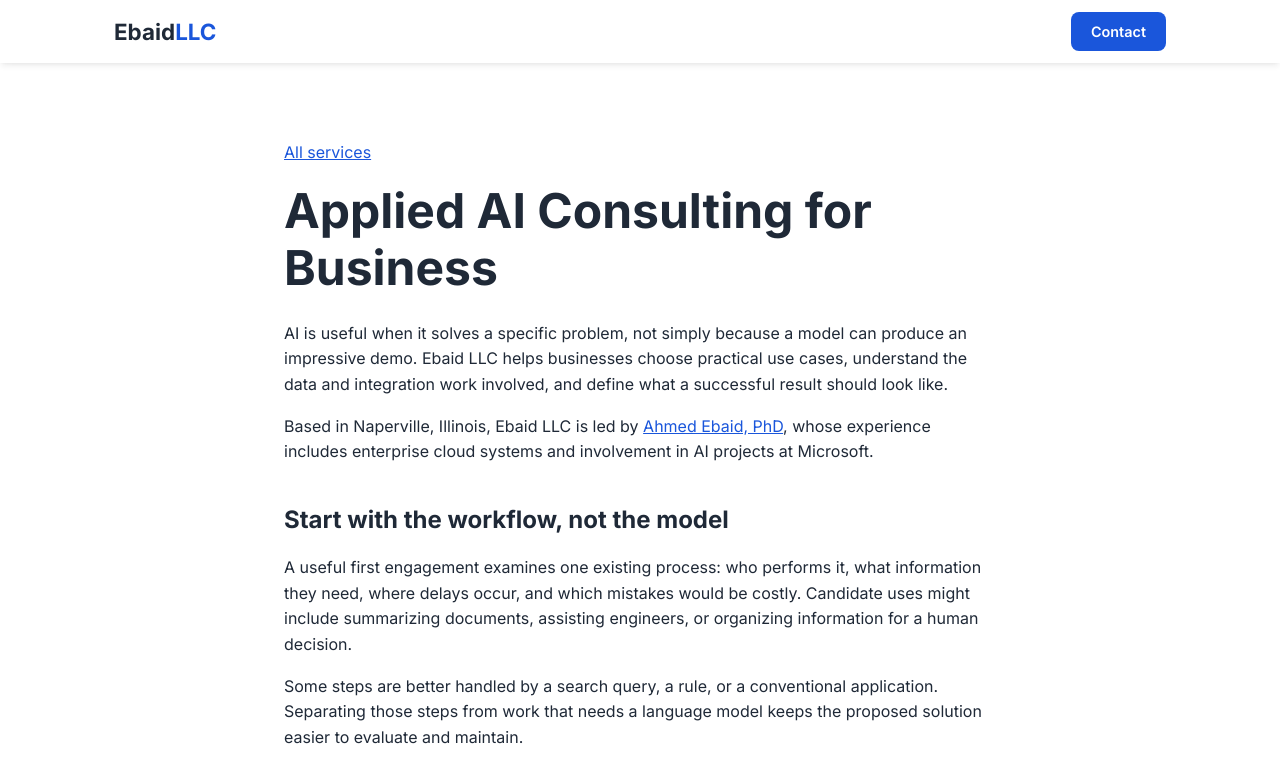
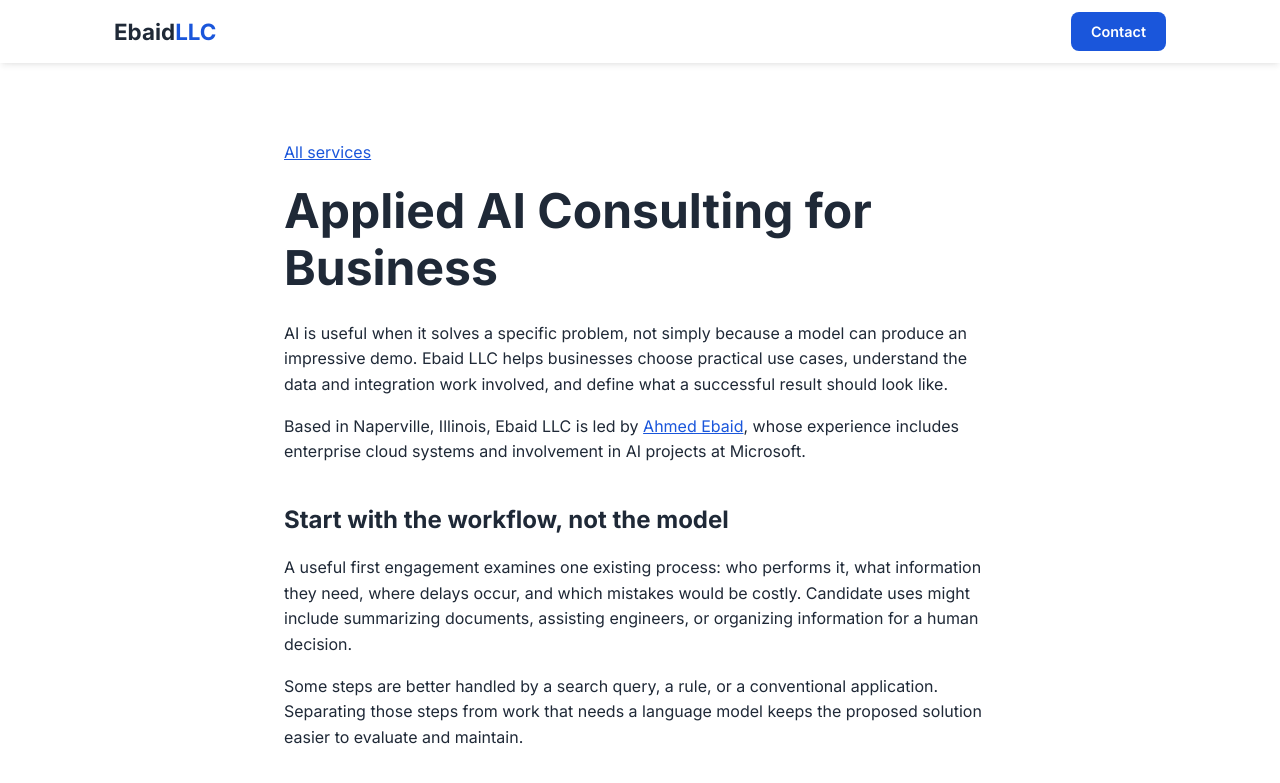
Before and after one commit to ahmed-ebaid/ebaidllc-website, a plain HTML site: page ai-consulting.html in a window 1280 px wide. Shown: the top 783 px of the page. Drawn offline with Linux system fonts and the light colour scheme.

Commit message:
Use Ahmed Ebaid as founder link text
Co-authored-by: Copilot App <223556219+Copilot@users.noreply.github.com>

```diff
--- a/ai-consulting.html
+++ b/ai-consulting.html
@@ -30,7 +30,7 @@
             <a href="/#services">All services</a>
             <h1>Applied AI Consulting for Business</h1>
             <p>AI is useful when it solves a specific problem, not simply because a model can produce an impressive demo. Ebaid LLC helps businesses choose practical use cases, understand the data and integration work involved, and define what a successful result should look like.</p>
-            <p>Based in Naperville, Illinois, Ebaid LLC is led by <a href="/#about">Ahmed Ebaid, PhD</a>, whose experience includes enterprise cloud systems and involvement in AI projects at Microsoft.</p>
+            <p>Based in Naperville, Illinois, Ebaid LLC is led by <a href="/#about">Ahmed Ebaid</a>, whose experience includes enterprise cloud systems and involvement in AI projects at Microsoft.</p>
 
             <h2>Start with the workflow, not the model</h2>
             <p>A useful first engagement examines one existing process: who performs it, what information they need, where delays occur, and which mistakes would be costly. Candidate uses might include summarizing documents, assisting engineers, or organizing information for a human decision.</p>
```
